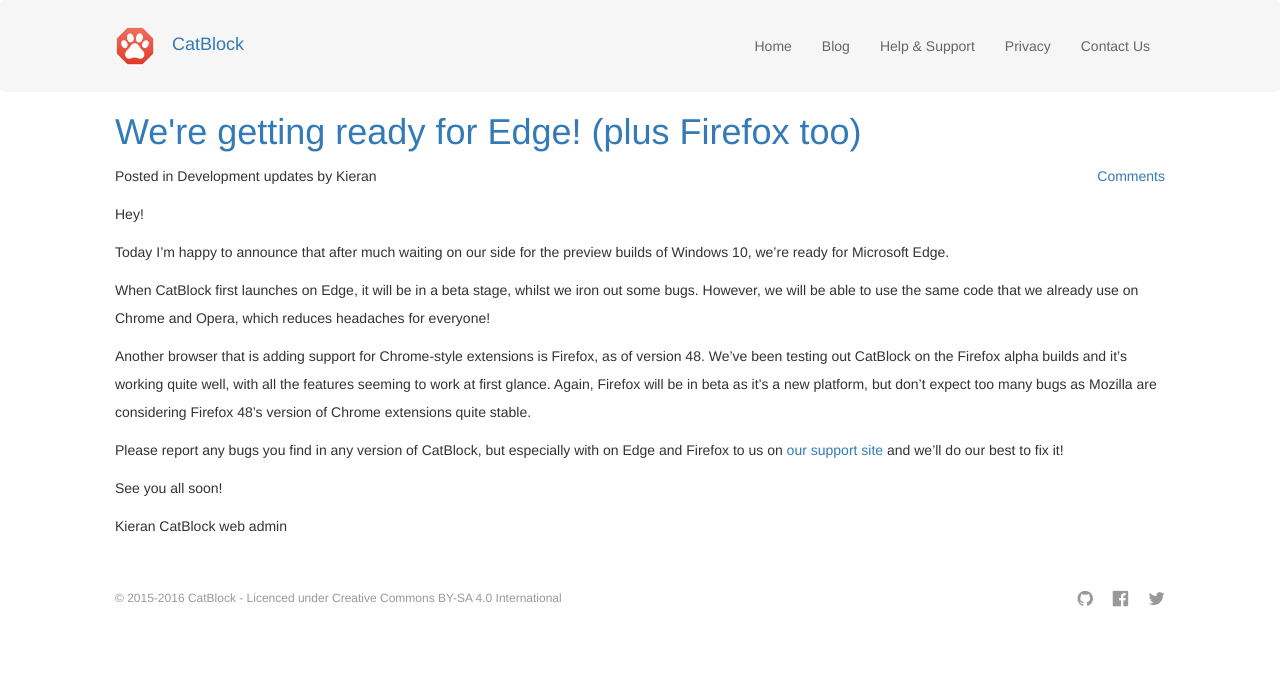
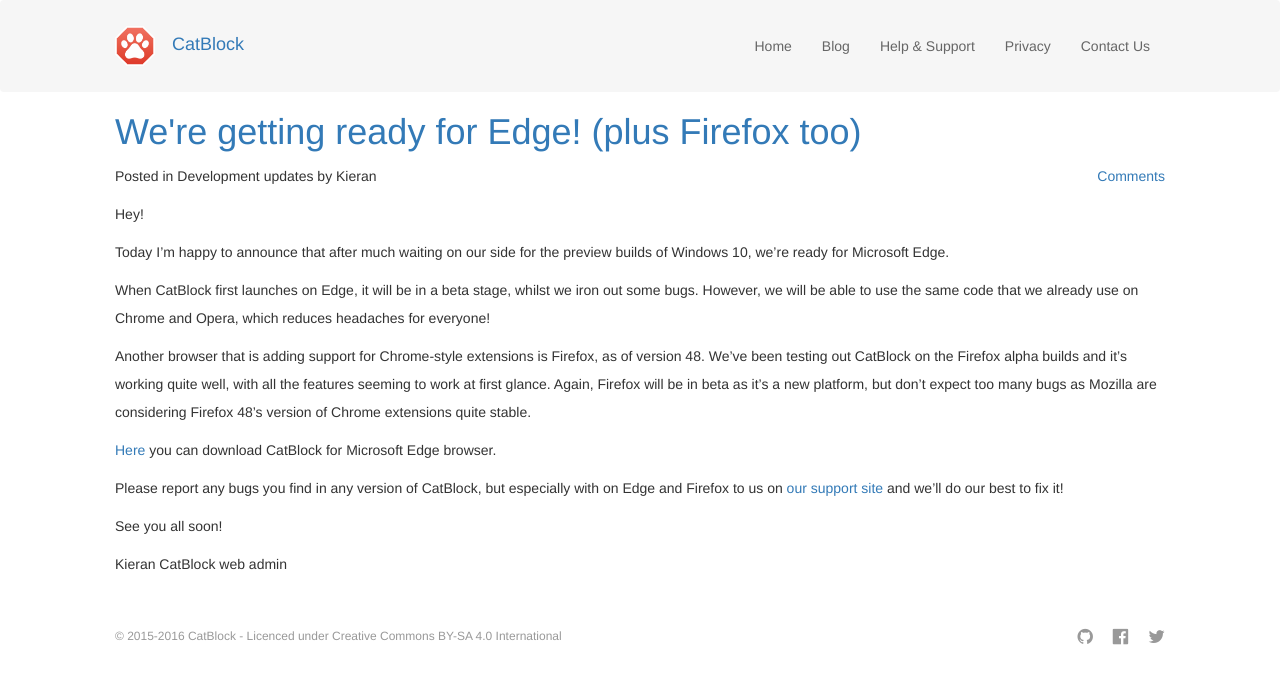
Before and after one commit to CatBlock/catblock.github.io, a Jekyll site: the page built from _posts/2016-05-02-edge-firefox-release.md, in a window 1280 px wide. Shown: the top 684 px of the page. Built offline with Jekyll 4.4.1, drawn with Linux system fonts in a browser that asks for light colours; nearby versions of some CDN libraries; comment, search, counter and statistics services are not loaded.

Commit message:
Include a link to the .zip file

```diff
--- a/_posts/2016-05-02-edge-firefox-release.md
+++ b/_posts/2016-05-02-edge-firefox-release.md
@@ -27,6 +27,8 @@
 
 Another browser that is adding support for Chrome-style extensions is Firefox, as of version 48. We've been testing out CatBlock on the Firefox alpha builds and it's working quite well, with all the features seeming to work at first glance. Again, Firefox will be in beta as it's a new platform, but don't expect too many bugs as Mozilla are considering Firefox 48's version of Chrome extensions quite stable.
 
+[Here](https://github.com/CatBlock/catblock/releases/tag/1.4) you can download CatBlock for Microsoft Edge browser.
+
 Please report any bugs you find in any version of CatBlock, but especially with on Edge and Firefox to us on [our support site](http://support.catblock.tk) and we'll do our best to fix it!
 
 See you all soon!
```
